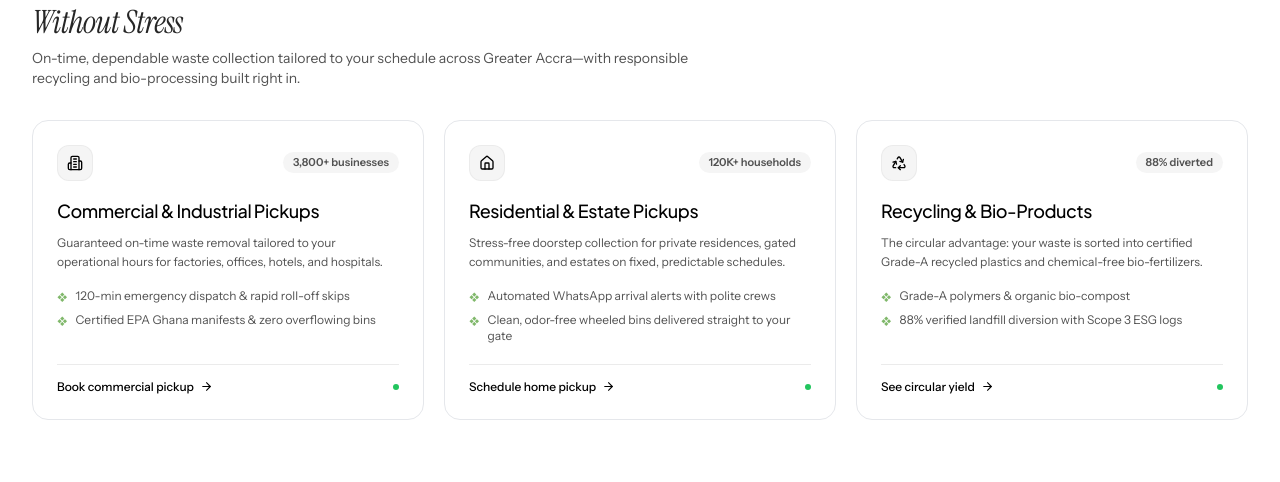
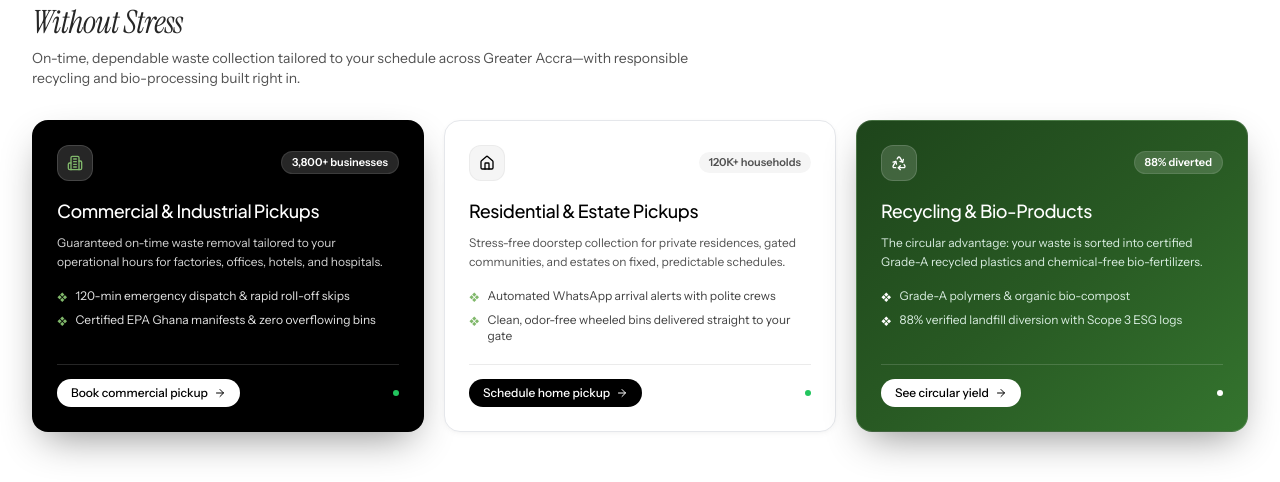
Before and after one commit to macmills-git/terraform, a React (Vite) app: page / in a window 1280 px wide. Shown: the part 1208-1690 px from the top of the page. Built offline with nearby package versions, Linux system fonts and the light colour scheme; a web font is replaced by a local one.

Commit message:
style: apply black, white, and green theme colors to services cards

```diff
--- a/src/components/ServicesOverview.tsx
+++ b/src/components/ServicesOverview.tsx
@@ -203,57 +203,94 @@ export const ServicesOverview: React.FC<ServicesOverviewProps> = ({ onNavigate }
 
         {/* ========================================================================= */}
         {/* 1. DESKTOP VIEW: Full 3-Column Side-By-Side Grid (Screens >= 1024px)       */}
+        {/* Distinct Brand Colors: One Black, One White, One Green                     */}
         {/* ========================================================================= */}
         <div className="hidden lg:grid lg:grid-cols-3 gap-5 items-stretch">
           {cards.map((card) => {
             const Icon = card.icon;
+
+            let cardBgClasses = 'bg-white text-obsidian-pure border border-border-subtle shadow-subtle hover:border-neutral-300';
+            if (card.theme === 'dark') {
+              cardBgClasses = 'bg-obsidian-pure text-white border border-black/10 shadow-card-dark';
+            } else if (card.theme === 'green') {
+              cardBgClasses = 'bg-gradient-to-br from-[#1E451B] via-[#285923] to-[#34742E] text-white border border-white/15 shadow-card-dark';
+            }
+
             return (
               <div
                 key={card.id}
-                className="group rounded-2xl p-5 sm:p-6 bg-white border border-border-subtle hover:border-obsidian-pure hover:shadow-subtle transition-all duration-200 flex flex-col justify-between"
+                className={`group rounded-2xl p-5 sm:p-6 transition-all duration-200 hover:-translate-y-0.5 flex flex-col justify-between ${cardBgClasses}`}
               >
                 <div>
                   {/* Top: Icon + Stat Badge in one clean row */}
                   <div className="flex items-center justify-between mb-4">
-                    <div className="w-9 h-9 rounded-xl bg-neutral-100 border border-neutral-200/60 flex items-center justify-center text-obsidian-pure group-hover:bg-obsidian-pure group-hover:text-white transition-colors duration-200">
-                      <Icon size={16} />
+                    <div className={`w-9 h-9 rounded-xl flex items-center justify-center transition-colors duration-200 ${
+                      card.theme === 'light'
+                        ? 'bg-neutral-100 border border-neutral-200/60 text-obsidian-pure group-hover:bg-neutral-200'
+                        : 'bg-white/15 border border-white/15 text-white'
+                    }`}>
+                      <Icon size={16} className={card.theme === 'green' ? 'text-white' : (card.theme === 'dark' ? 'text-[#80B86B]' : 'text-obsidian-pure')} />
                     </div>
-                    <span className="text-[11px] font-semibold text-neutral-600 bg-neutral-100 px-2.5 py-0.5 rounded-full">
+                    <span className={`text-[11px] font-semibold px-2.5 py-0.5 rounded-full ${
+                      card.theme === 'light'
+                        ? 'text-neutral-600 bg-neutral-100'
+                        : 'text-white bg-white/15 border border-white/10'
+                    }`}>
                       {card.stat}
                     </span>
                   </div>
 
                   {/* Title */}
-                  <h3 className="font-heading font-medium text-lg tracking-tight text-obsidian-pure mb-2">
+                  <h3 className={`font-heading font-medium text-lg tracking-tight mb-2 ${
+                    card.theme === 'light' ? 'text-obsidian-pure' : 'text-white'
+                  }`}>
                     {card.title}
                   </h3>
 
                   {/* Subtitle */}
-                  <p className="font-body text-xs text-neutral-600 leading-relaxed mb-4">
+                  <p className={`font-body text-xs leading-relaxed mb-4 ${
+                    card.theme === 'light'
+                      ? 'text-neutral-600'
+                      : (card.theme === 'green' ? 'text-emerald-50/90' : 'text-neutral-300')
+                  }`}>
                     {card.subtitle}
                   </p>
 
                   {/* Bullets */}
-                  <ul className="space-y-1.5 font-body text-xs text-neutral-600 mb-5">
+                  <ul className="space-y-1.5 font-body text-xs mb-5">
                     {card.bullets.map((bullet, bIdx) => (
                       <li key={bIdx} className="flex items-start space-x-2">
-                        <span className="text-[#80B86B] text-[10px] mt-0.5">❖</span>
-                        <span>{bullet}</span>
+                        <span className={`${card.theme === 'green' ? 'text-white' : 'text-[#80B86B]'} text-[10px] mt-0.5`}>❖</span>
+                        <span className={
+                          card.theme === 'light'
+                            ? 'text-neutral-700'
+                            : (card.theme === 'green' ? 'text-emerald-50/90' : 'text-neutral-200')
+                        }>
+                          {bullet}
+                        </span>
                       </li>
                     ))}
                   </ul>
                 </div>
 
                 {/* Bottom CTA */}
-                <div className="pt-3.5 border-t border-border-hairline flex items-center justify-between">
+                <div className={`pt-3.5 border-t flex items-center justify-between ${
+                  card.theme === 'light' ? 'border-border-hairline' : 'border-white/15'
+                }`}>
                   <button
                     onClick={() => onNavigate(card.targetPage)}
-                    className="group/btn inline-flex items-center space-x-1.5 text-xs font-medium text-obsidian-pure hover:text-[#80B86B] transition-colors"
+                    className={`group/btn inline-flex items-center space-x-1.5 px-3.5 py-1.5 rounded-full text-xs font-medium transition-all shadow-xs ${
+                      card.theme === 'light'
+                        ? 'bg-obsidian-pure text-white hover:bg-neutral-800'
+                        : 'bg-white text-obsidian-pure hover:bg-neutral-100'
+                    }`}
                   >
                     <span>{card.ctaText}</span>
-                    <ArrowRight size={13} className="group-hover/btn:translate-x-1 transition-transform" />
+                    <ArrowRight size={12} className="group-hover/btn:translate-x-0.5 transition-transform" />
                   </button>
-                  <span className="w-1.5 h-1.5 rounded-full bg-emerald-dot"></span>
+                  <span className={`w-1.5 h-1.5 rounded-full ${
+                    card.theme === 'green' ? 'bg-white' : 'bg-emerald-dot'
+                  }`}></span>
                 </div>
               </div>
             );
```
